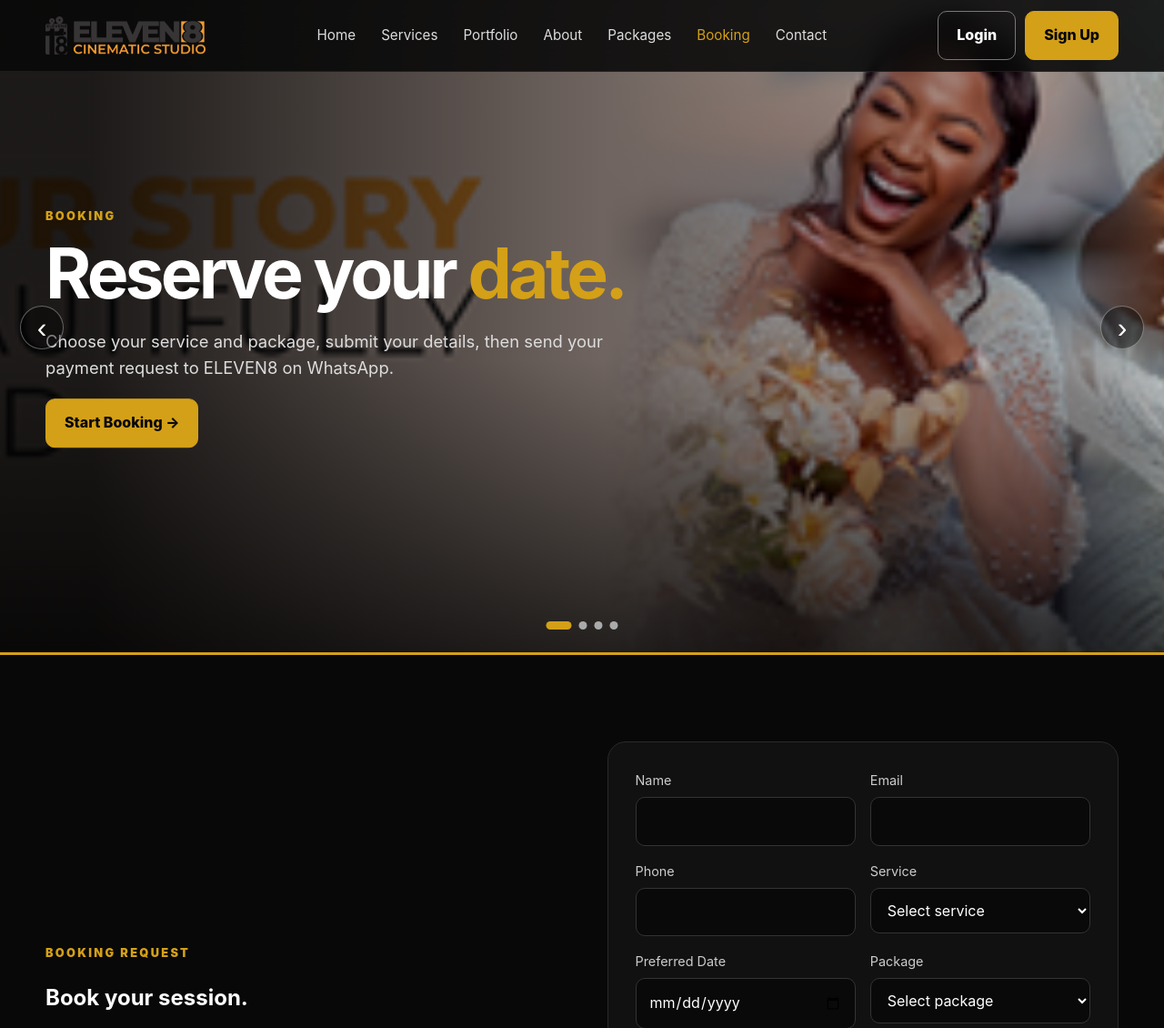
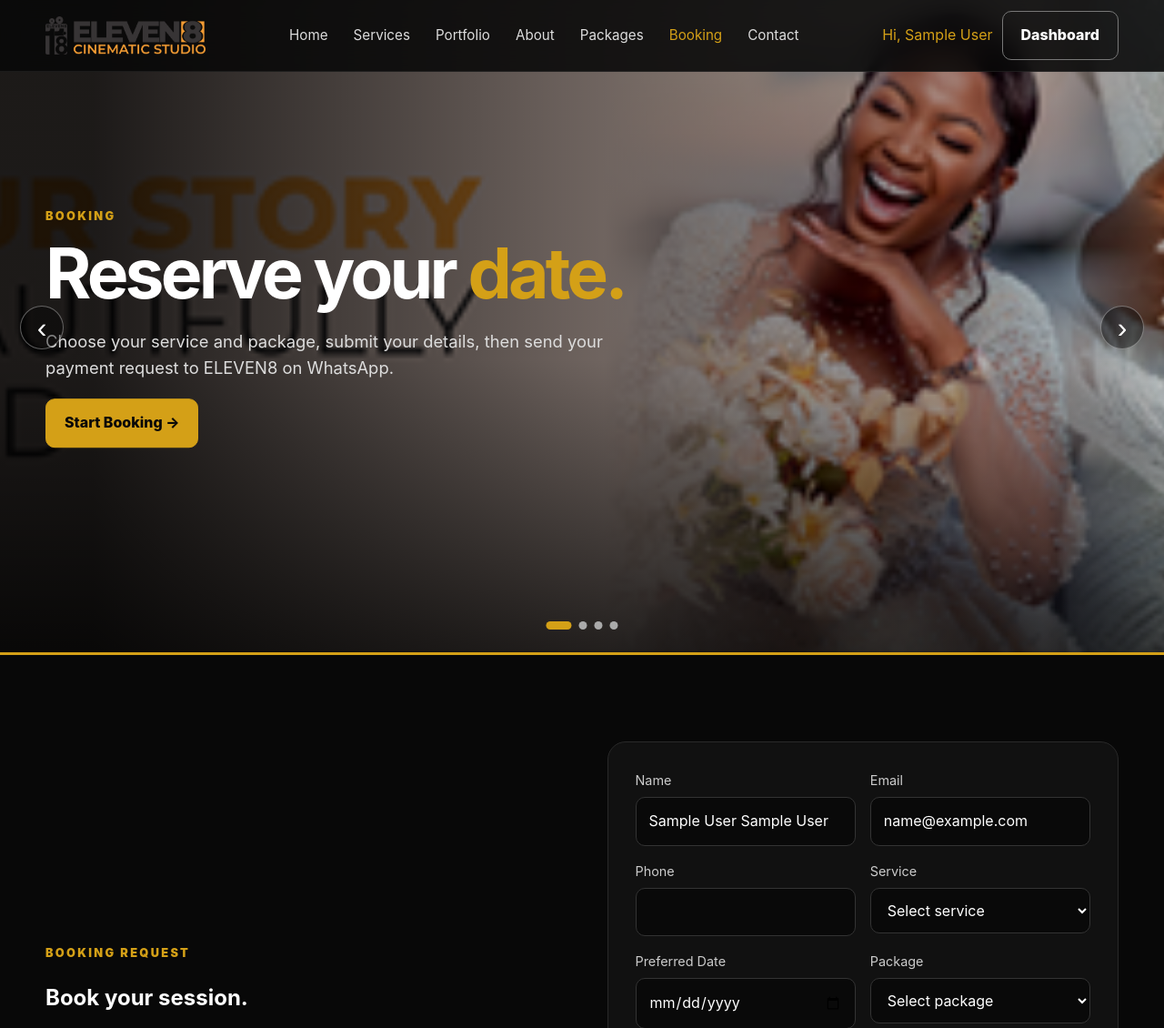
Before and after one commit to slikerareheight/eleven8_app, a PHP site: page /booking.php in a window 1280 px wide. Shown: the top 1130 px of the page at 91% size. Run offline with PHP 8.4, Linux system fonts and the light colour scheme; the visitor is signed in with stand-in values (Sample User, id 1).

Commit message:
Require client login before booking

```diff
--- a/booking.php
+++ b/booking.php
@@ -1,6 +1,23 @@
 <?php
 declare(strict_types=1);
 require_once __DIR__ . '/api/bootstrap.php';
+
+if (empty($_SESSION['user_id'])) {
+    header('Location: login.php?redirect=booking.php');
+    exit;
+}
+
+$userId = (int)$_SESSION['user_id'];
+$stmt = $pdo->prepare('SELECT id, first_name, last_name, email, phone FROM users WHERE id=? AND is_active=1 LIMIT 1');
+$stmt->execute([$userId]);
+$loggedInUser = $stmt->fetch();
+
+if (!$loggedInUser) {
+    $_SESSION = [];
+    session_destroy();
+    header('Location: login.php?redirect=booking.php');
+    exit;
+}
 ?>
 <!doctype html>
 <html lang="en"><head><meta charset="utf-8"><meta name="viewport" content="width=device-width,initial-scale=1">
@@ -10,7 +27,7 @@ require_once __DIR__ . '/api/bootstrap.php';
 <header class="nav"><div class="container nav-inner">
 <a class="brand" href="index.html"><img src="images/logo.png" alt="ELEVEN8 logo"></a>
 <nav class="nav-links"><a href="index.html">Home</a><a href="services.html">Services</a><a href="portfolio.html">Portfolio</a><a href="about.html">About</a><a href="packages.html">Packages</a><a class="active" href="booking.php">Booking</a><a href="contact.html">Contact</a></nav>
-<div class="nav-actions"><a class="btn btn-outline" href="login.php">Login</a><a class="btn btn-gold" href="signup.php">Sign Up</a><button class="menu" aria-label="Open menu">☰</button></div>
+<div class="nav-actions"><span class="gold">Hi, <?=htmlspecialchars($loggedInUser['first_name'], ENT_QUOTES, 'UTF-8')?></span><a class="btn btn-outline" href="dashboard.php">Dashboard</a><button class="menu" aria-label="Open menu">☰</button></div>
 </div></header>
 <main>
 <section class="site-slider" aria-label="ELEVEN8 featured work"><div class="slider-track">
@@ -26,9 +43,9 @@ require_once __DIR__ . '/api/bootstrap.php';
 </div>
 <form class="form" id="bookingForm" data-whatsapp="2348120167383">
 <div class="form-grid">
-<div class="field"><label>Name</label><input name="Name" autocomplete="name" required></div>
-<div class="field"><label>Email</label><input type="email" name="Email" autocomplete="email" required></div>
-<div class="field"><label>Phone</label><input name="Phone" autocomplete="tel" required></div>
+<div class="field"><label>Name</label><input name="Name" autocomplete="name" value="<?=htmlspecialchars($loggedInUser['first_name'].' '.$loggedInUser['last_name'], ENT_QUOTES, 'UTF-8')?>" required></div>
+<div class="field"><label>Email</label><input type="email" name="Email" autocomplete="email" value="<?=htmlspecialchars($loggedInUser['email'], ENT_QUOTES, 'UTF-8')?>" required></div>
+<div class="field"><label>Phone</label><input name="Phone" autocomplete="tel" value="<?=htmlspecialchars($loggedInUser['phone'], ENT_QUOTES, 'UTF-8')?>" required></div>
 <div class="field"><label>Service</label><select name="Service" required><option value="">Select service</option><option>Wedding Photography</option><option>Wedding Videography</option><option>Portrait Session</option><option>Corporate Coverage</option><option>Commercial Content</option><option>Creative Production</option></select></div>
 <div class="field"><label>Preferred Date</label><input type="date" name="Date" required></div>
 <div class="field"><label>Package</label><select id="bookingPackage" name="Package" required><option value="">Select package</option><option value="Silver" data-amount="150000">Silver — ₦150,000</option><option value="Gold" data-amount="350000">Gold — ₦350,000</option><option value="Platinum" data-amount="700000">Platinum — ₦700,000</option><option value="Custom Quote" data-amount="0">Custom Quote</option></select></div>
```
